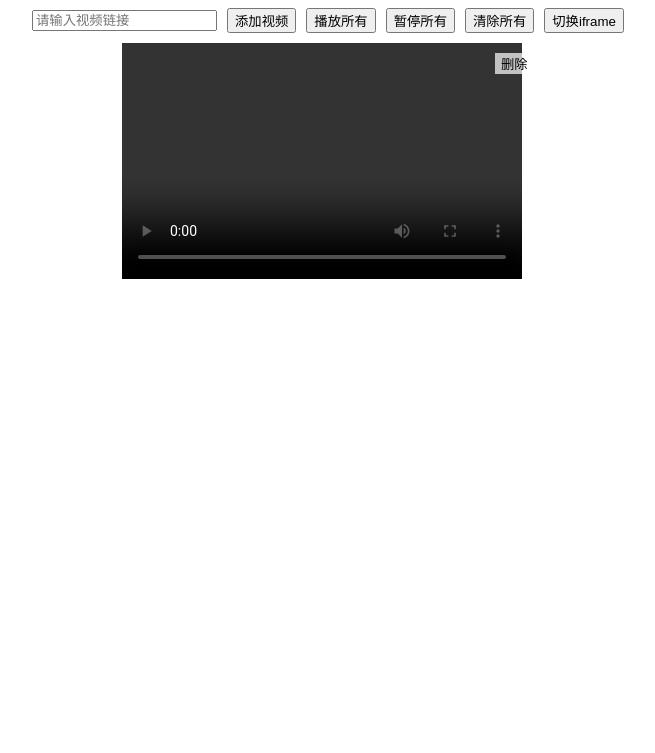
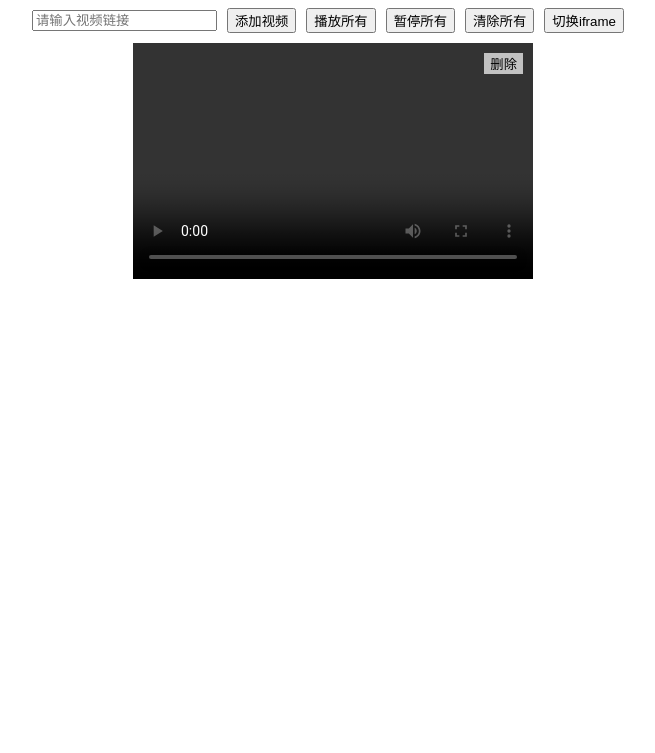
Before and after one commit to biliup-start/VideoPlayer, a Flask app: page / in a window 1280 px wide. Shown: the top 753 px of the page, without its empty margins (307-962 px from the left). Run offline with Flask 3, Linux system fonts and the light colour scheme; tables that the repository leaves empty hold one stand-in row (values such as "Sample post"); some libraries are stand-ins or nearby versions.

Commit message:
优化排版

```diff
--- a/templates/index.html
+++ b/templates/index.html
@@ -19,7 +19,7 @@
             position: relative;
             box-sizing: border-box;
             margin: 10px;
-            flex-basis: calc(100% / 3);
+            flex-basis: calc(100% / 11);
         }
 
         .video-wrapper {
```
